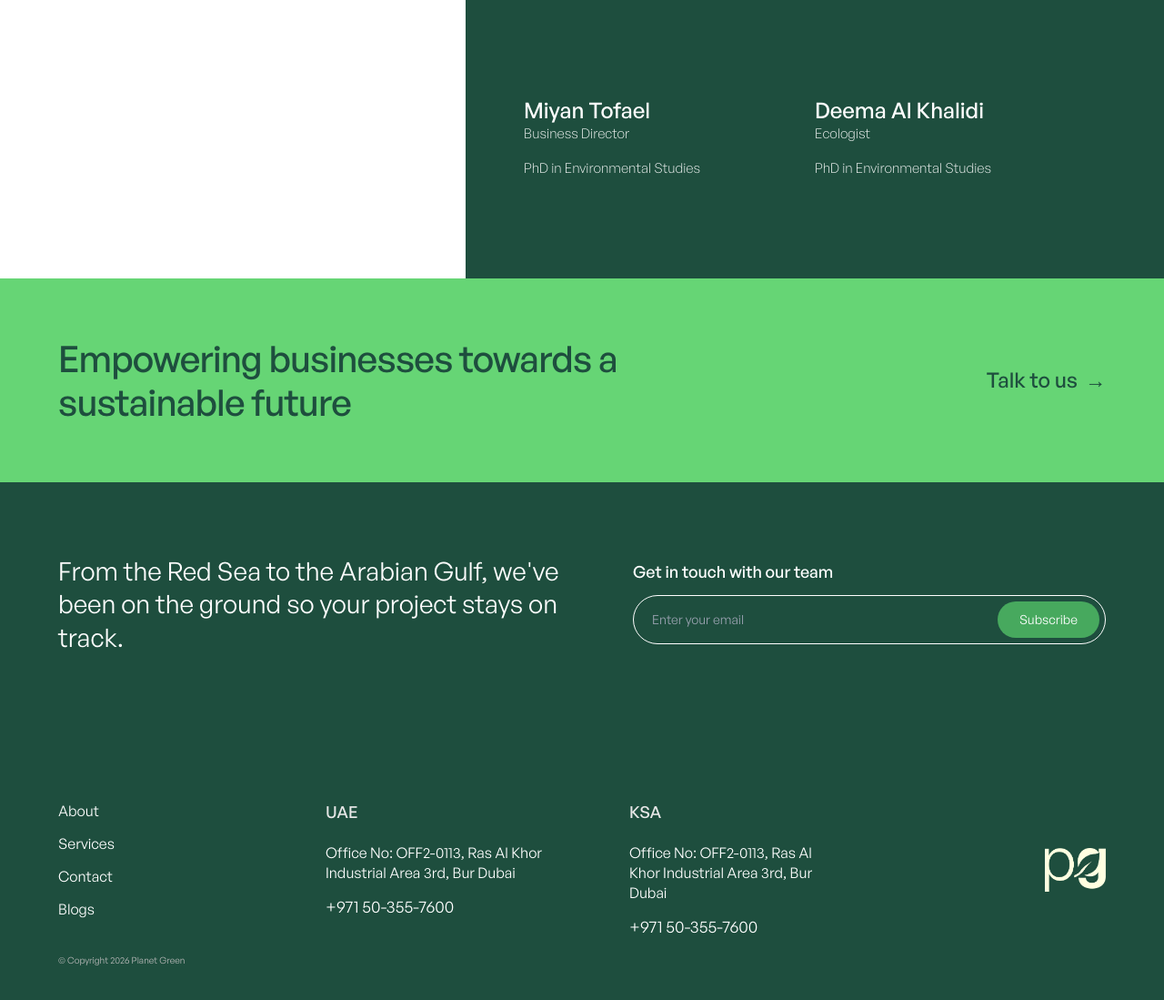
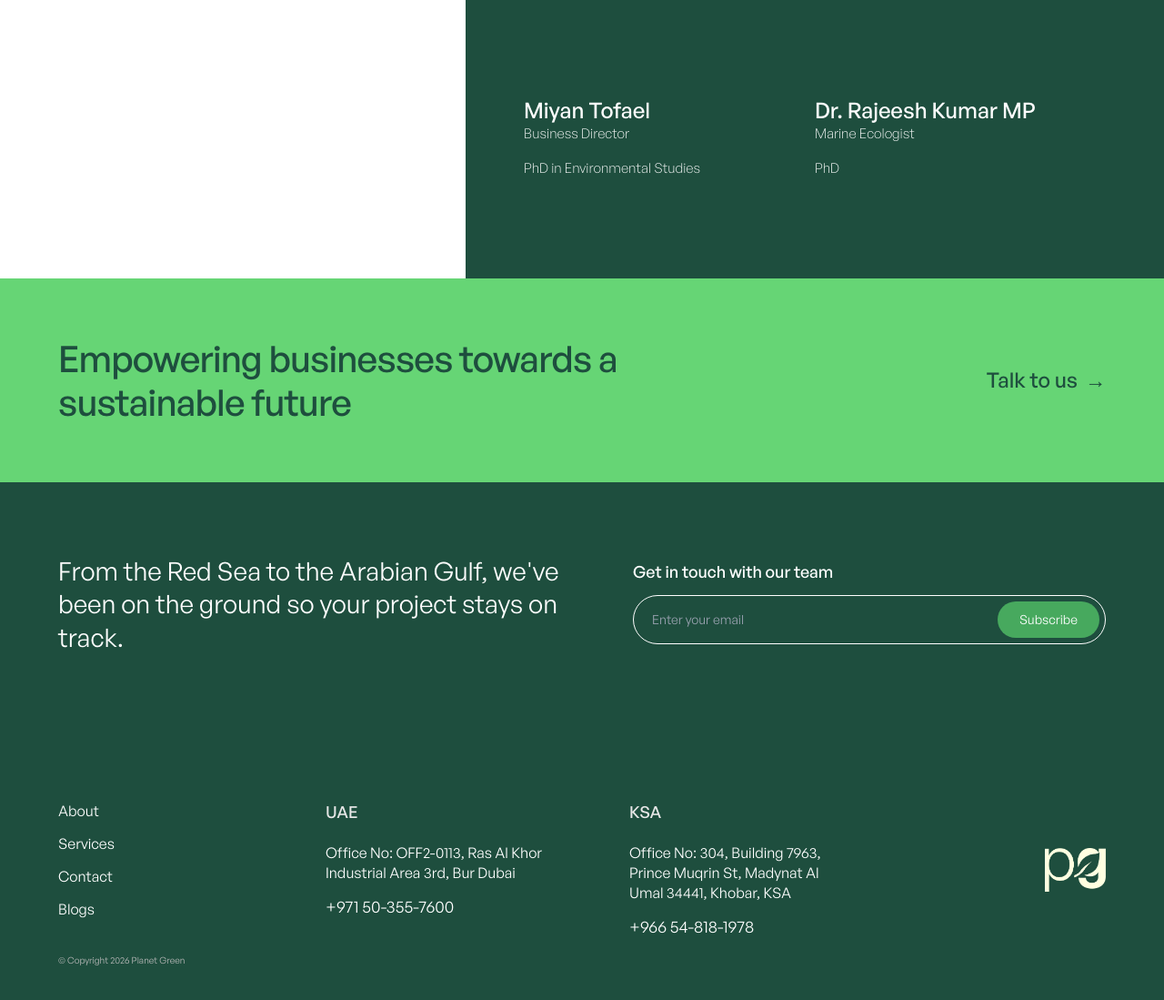
Before and after one commit to hibahfathima/planet-green, a website: page about.html in a window 1280 px wide. Shown: the part 1420-2519 px from the top of the page at 91% size. Drawn offline with Linux system fonts and the light colour scheme.

Commit message:
new team member added

```diff
--- a/about.html
+++ b/about.html
@@ -258,19 +258,19 @@
           <h3
             class="font-sans font-medium lg:text-[24px] text-white text-base md:text-lg leading-[1.1]"
           >
-            Deema Al Khalidi
+            Dr. Rajeesh Kumar MP
           </h3>
 
           <p
             class="mt-1 font-sans font-light text-white lg:text-[15px]  text-[10px] md:text-xs leading-[1.2]"
           >
-            Ecologist
+           Marine Ecologist
           </p>
 
           <p
             class="mt-5 font-sans font-light text-white lg:text-[15px]  text-[10px] md:text-xs leading-[1.2]"
           >
-            PhD in Environmental Studies
+            PhD
           </p>
         </div>
 
@@ -363,11 +363,11 @@
         <ul class="space-y-3">
           <li class="flex items-start gap-2">
             <!-- <img src="assets/images/location-icon.png" class="h-[24px] w-auto" alt=""> -->
-            <span class="font-sans font-normal text-white text-[16px] leading-snug">Office No: OFF2-0113, Ras Al Khor Industrial Area 3rd, Bur Dubai</span>
+            <span class="font-sans font-normal text-white text-[16px] leading-snug">Office No: 304, Building 7963, Prince Muqrin St, Madynat Al Umal 34441, Khobar, KSA</span>
           </li>
           <li class="flex items-center gap-2">
            <!-- <img src="assets/images/phone-icon.png" class="h-[24px] w-auto" alt=""> -->
-            <a href="tel:+971503557600" class="font-sans font-normal text-white text-lg hover:text-primary-light transition-colors">+971 50-355-7600</a>
+            <a href="tel:+971503557600" class="font-sans font-normal text-white text-lg hover:text-primary-light transition-colors">+966 54-818-1978</a>
           </li>
         </ul>
       </div>
```
Also changed, not shown: blog-post-one.html (+2 -2 lines), blog-post-three.html (+2 -2 lines), blog-post-two.html (+2 -2 lines), blog.html (+2 -2 lines), contact.html (+6 -6 lines), index.html (+4 -4 lines), service.html (+2 -2 lines).
